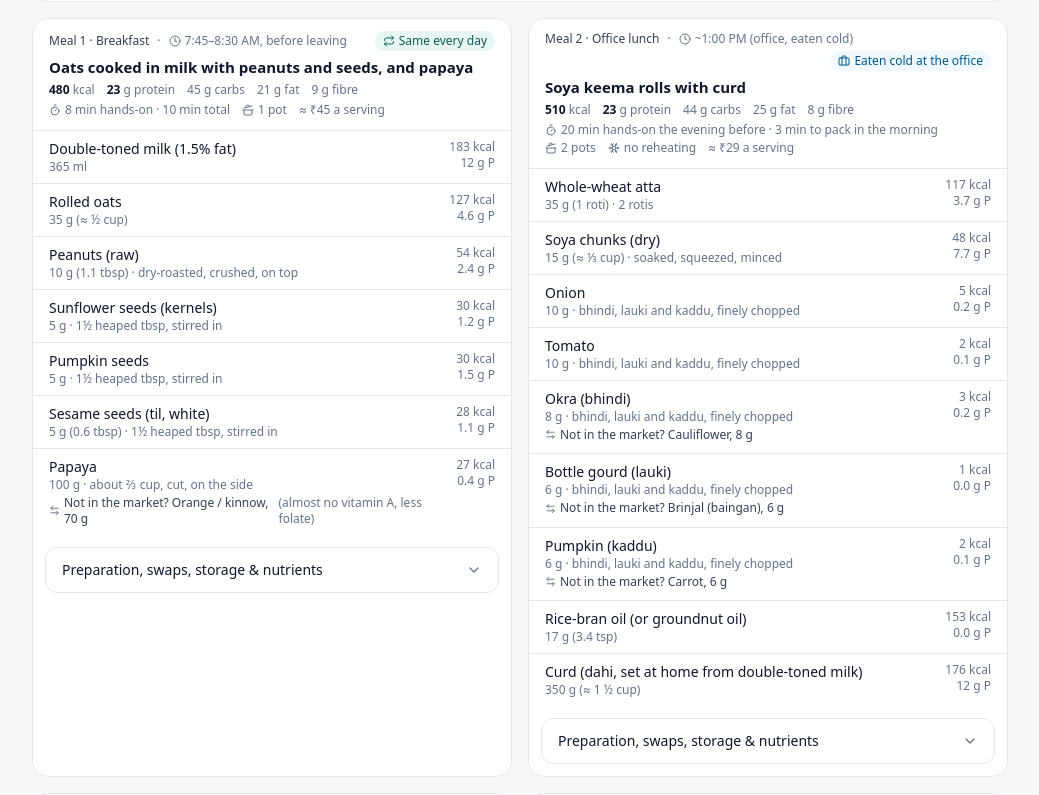
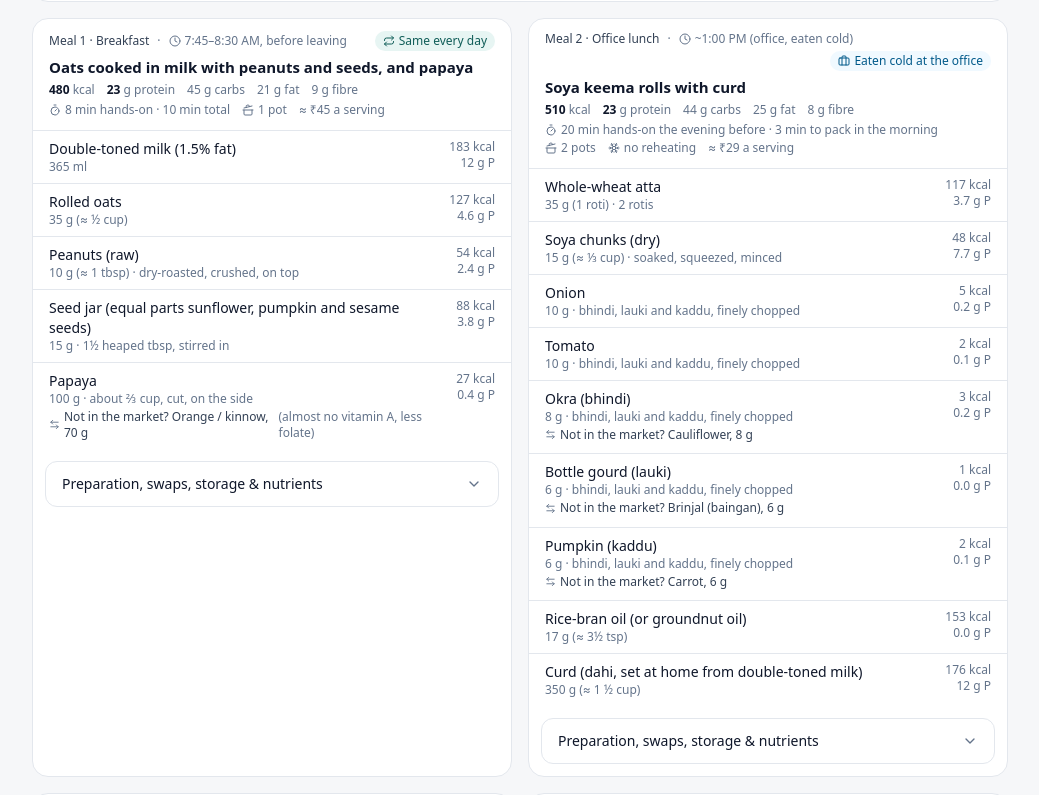
Before and after one commit to Mahto-rajiv/health-plan, a Next.js app: page /meal-plans in a window 1280 px wide. Shown: the part 944-1739 px from the top of the page, without its empty margins (240-1279 px from the left). Built offline with nearby package versions, Linux system fonts and the light colour scheme.

Commit message:
Meal card: seed jar as one row; spoon measures to the nearest half

```diff
--- a/components/meals/MealCard.tsx
+++ b/components/meals/MealCard.tsx
@@ -2,7 +2,7 @@ import { Clock, Repeat, Briefcase, Timer, CookingPot, Snowflake, ArrowLeftRight
 import { FOODS, type Nutrients } from '@/lib/data/foods';
 import { MEAL_SLOTS, type PlannedMeal } from '@/lib/data/meal-plans';
 import { cookingTutorials } from '@/lib/data/tutorials';
-import { formatQuantity, itemNutrients, roundKcal } from '@/lib/nutrition';
+import { formatQuantity, itemNutrients, itemsNutrients, roundKcal } from '@/lib/nutrition';
 import { storageAdvice } from '@/lib/meal-plans';
 import { formatINR } from '@/lib/utils';
 import { Badge } from '../ui/Badge';
@@ -33,6 +33,17 @@ export function MacroLine({ n, compact }: { n: Nutrients; compact?: boolean }) {
       )}
     </div>
   );
+}
+
+/** The Meal 1 seed jar is three foods (for nutrients and shopping) but one ingredient in the kitchen: show it as one row. */
+function displayItems(items: PlannedMeal['meal']['items']) {
+  const jar = items.filter((it) => it.slot === 'seeds');
+  const rows = items.filter((it) => it.slot !== 'seeds').map((it) => ({ it, name: FOODS[it.food].name, qty: formatQuantity(it), note: it.note, n: itemNutrients(it) }));
+  if (jar.length) {
+    const g = Math.round(jar.reduce((t, it) => t + it.g, 0));
+    rows.splice(items.indexOf(jar[0]), 0, { it: jar[0], name: 'Seed jar (equal parts sunflower, pumpkin and sesame seeds)', qty: `${g} g`, note: jar[0].note, n: itemsNutrients(jar) });
+  }
+  return rows;
 }
 
 export function MealCard({ planned, totals, cost }: { planned: PlannedMeal; totals: Nutrients; cost: number }) {
@@ -85,15 +96,14 @@ export function MealCard({ planned, totals, cost }: { planned: PlannedMeal; tota
       </header>
 
       <ul className="divide-y divide-line">
-        {meal.items.map((it, idx) => {
-          const n = itemNutrients(it);
+        {displayItems(meal.items).map(({ it, name, qty, note, n }, idx) => {
           return (
             <li key={`${it.food}-${idx}`} className="flex items-start justify-between gap-3 px-4 py-2 text-sm">
               <div className="min-w-0">
-                <div className="text-ink">{FOODS[it.food].name}</div>
+                <div className="text-ink">{name}</div>
                 <div className="text-xs text-muted">
-                  {formatQuantity(it)}
-                  {it.note && <> · {it.note}</>}
+                  {qty}
+                  {note && <> · {note}</>}
                 </div>
                 {it.alt && (
                   <div className="mt-0.5 inline-flex items-center gap-1 text-xs text-ink-2">
--- a/lib/nutrition.ts
+++ b/lib/nutrition.ts
@@ -133,9 +133,12 @@ export function formatQuantity(item: MealItem): string {
   const measure = 'measure' in food ? food.measure : undefined;
   if (measure) {
     if (measure.label === 'tsp' || measure.label === 'tbsp') {
+      // Spoons to the nearest ½ ("≈ 1 tbsp", not "1.1 tbsp"); below ¼ spoon, grams only.
       const count = item.g / measure.grams;
-      const pretty = Number.isInteger(count) ? String(count) : count.toFixed(1);
-      return `${item.g} g (${pretty} ${measure.label})`;
+      const half = Math.round(count * 2) / 2;
+      if (!half) return `${item.g} g`;
+      const pretty = `${Math.floor(half) || ''}${half % 1 ? '½' : ''}`;
+      return `${item.g} g (${half === count ? '' : '≈ '}${pretty} ${measure.label})`;
     }
     const count = Math.round(item.g / measure.grams);
     if (count >= 1) return `${item.g} g (${count} ${count === 1 ? measure.label : `${measure.label}s`})`;
```
